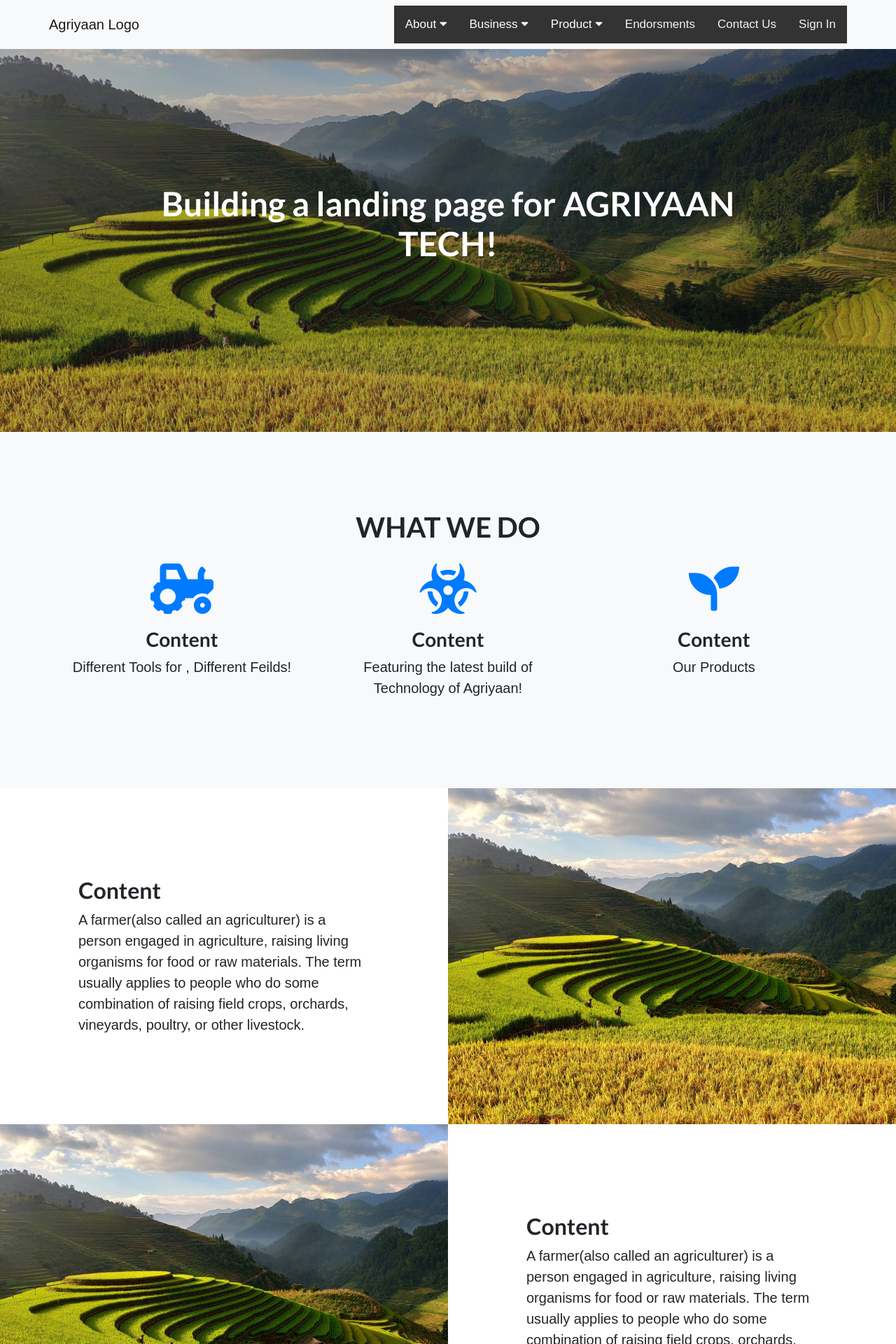
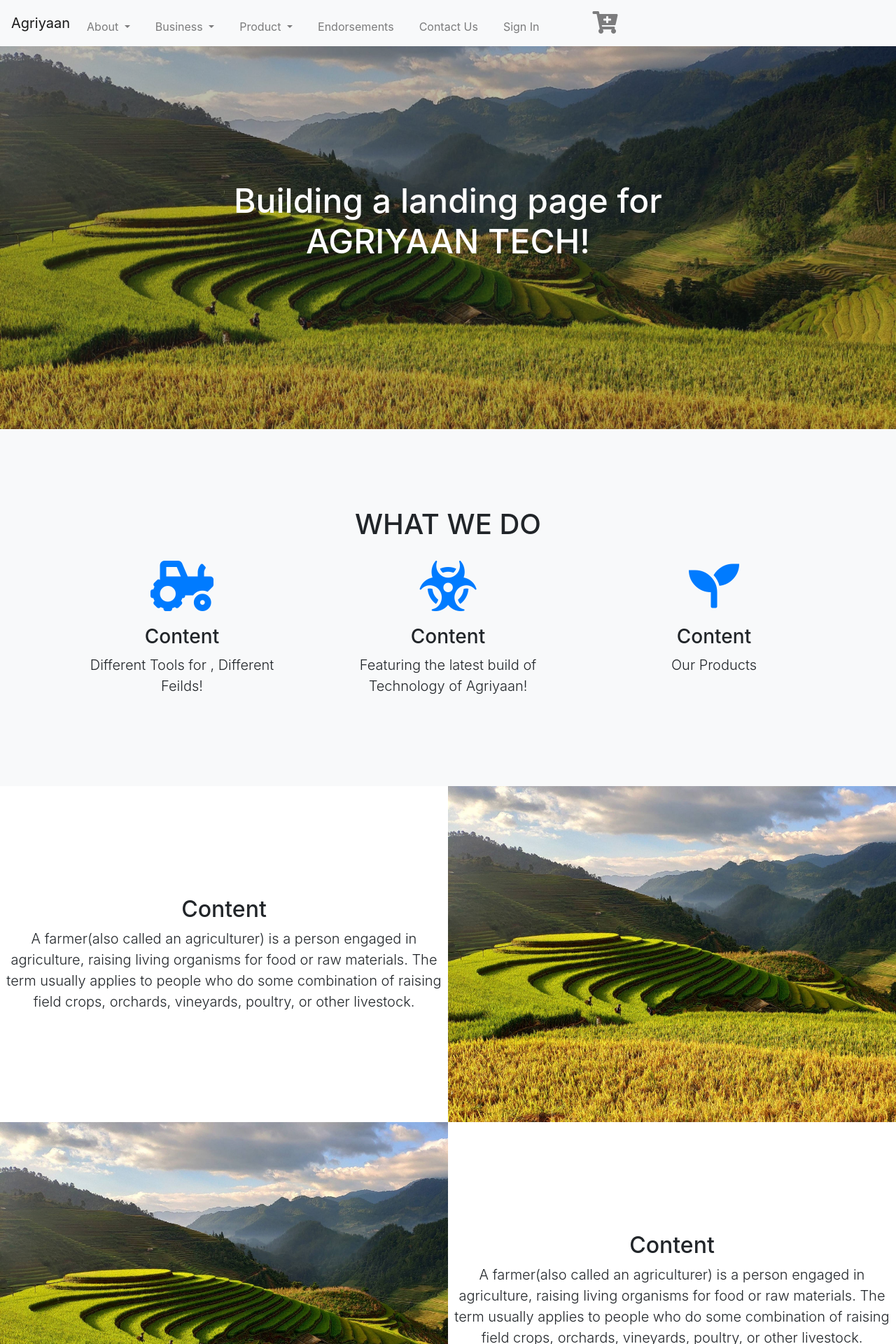
Before and after one commit to gandhias6/Agriyaan, a PHP site: page / in a window 1280 px wide; the page is wider, and only the part inside the window is pictured. Shown: the top 1920 px of that part at 70% size. Run offline with PHP 8.4, Linux system fonts and the light colour scheme; some libraries are stand-ins or nearby versions.

Commit message:
navbar changes

```diff
--- a/assets/css/dropdown.css
+++ b/assets/css/dropdown.css
@@ -1,4 +1,4 @@
-body {
+/* body {
   margin: 0;
   font-family: Arial;
 }
@@ -107,4 +107,4 @@ body {
     width: 100%;
     text-align: left;
   }
-}
+} */
--- a/assets/css/index.css
+++ b/assets/css/index.css
@@ -1,3 +1,8 @@
+.body {
+  margin: 0;
+  padding: 0;
+}
+
 .navbar-collapse {
   flex-grow: 0;
 }
@@ -22,10 +27,33 @@
   font-size: 1.5rem;
 }
 
+.smi {
+  display: flex;
+  justify-content: center;
+}
+
 .A {
   display: flex;
 }
 
-.collapse {
-  justify-content: center;
+@media only screen and (min-width: 1024px) {
+  .map {
+    width: 500px;
+    height: 500px;
+    margin: 0;
+  }
+  .smi {
+    width: 400px;
+  }
 }
+
+@media only screen and (min-width: 1261px) {
+  .map {
+    width: 700px;
+    height: 700px;
+  }
+}
+
+/* #navbarNavDropdown {
+  margin-left: 600px;
+} */
--- a/index.html
+++ b/index.html
@@ -27,10 +27,68 @@
       integrity="sha512-HK5fgLBL+xu6dm/Ii3z4xhlSUyZgTT9tuc/hSrtw6uzJOvgRr2a9jyxxT1ely+B+xFAmJKVSTbpM/CuL7qxO8w=="
       crossorigin="anonymous"
     />
+    <link rel="stylesheet" href="https://maxcdn.bootstrapcdn.com/bootstrap/4.0.0/css/bootstrap.min.css" integrity="sha384-Gn5384xqQ1aoWXA+058RXPxPg6fy4IWvTNh0E263XmFcJlSAwiGgFAW/dAiS6JXm" crossorigin="anonymous">
+
   </head>
 
   <body>
-    <nav class="navbar navbar-light navbar-expand bg-light navigation-clean">
+    <nav class="navbar navbar-expand-lg navbar-light bg-light">
+      <a class="navbar-brand" href="index.html" >Agriyaan</a>
+      <button class="navbar-toggler" type="button" data-toggle="collapse" data-target="#navbarNavDropdown" aria-controls="navbarNavDropdown" aria-expanded="false" aria-label="Toggle navigation">
+        <span class="navbar-toggler-icon"></span>
+      </button>
+      <div class="collapse navbar-collapse" id="navbarNavDropdown" style="text-align: right; align-items: flex-end;">
+        <ul class="navbar-nav" style="text-align: right; align-items: flex-end;">
+
+          <li class="nav-item dropdown" style="margin-right: 20px;">
+            <a class="nav-link dropdown-toggle" href="#" id="navbarDropdownMenuLink" data-toggle="dropdown" aria-haspopup="true" aria-expanded="false">
+              About
+            </a>
+            <div class="dropdown-menu" aria-labelledby="navbarDropdownMenuLink">
+              <a class="dropdown-item" href="#">Our Story</a>
+              <a class="dropdown-item" href="#">Our Team</a>
+              <a class="dropdown-item" href="#">Our Business Model</a>
+              <a class="dropdown-item" href="#">Our Constitution</a>
+              <a class="dropdown-item" href="#">Our Mentors</a>
+              <a class="dropdown-item" href="#">Awards & Associations</a>
+            </div>
+          </li>
+          <li class="nav-item dropdown" style="margin-right: 20px;">
+            <a class="nav-link dropdown-toggle" href="#" id="navbarDropdownMenuLink" data-toggle="dropdown" aria-haspopup="true" aria-expanded="false">
+              Business
+            </a>
+            <div class="dropdown-menu" aria-labelledby="navbarDropdownMenuLink">
+              <a class="dropdown-item" href="#">Overview</a>
+              <a class="dropdown-item" href="#">Rural Smart Technologies</a>
+              <a class="dropdown-item" href="#">Fast Moving Customer Goods</a>
+            </div>
+          </li>
+          <li class="nav-item dropdown" style="margin-right: 20px;">
+            <a class="nav-link dropdown-toggle" href="#" id="navbarDropdownMenuLink" data-toggle="dropdown" aria-haspopup="true" aria-expanded="false">
+              Product
+            </a>
+            <div class="dropdown-menu" aria-labelledby="navbarDropdownMenuLink">
+              <a class="dropdown-item" href="#">BAAHR®</a>
+              <a class="dropdown-item" href="#">ANTILIZ®</a>
+              <a class="dropdown-item" href="#">Upcoming Products</a>
+            </div>
+          </li>
+          <li class="nav-item" style="margin-right: 20px;">
+            <a class="nav-link" href="#">Endorsements</a>
+          </li>
+          <li class="nav-item" style="margin-right: 20px;">
+            <a class="nav-link" href="#">Contact Us</a>
+          </li>
+          <li class="nav-item" style="margin-right: 20px;">
+            <a class="nav-link" href="#">Sign In</a>
+          </li>
+          <li class="nav-item" style="margin-right: 20px;">
+            <a class="nav-link" href="#"><i class="fas fa-cart-plus fa-2x" style="margin-left: 40px;"></i></a>
+          </li>
+        </ul>
+      </div>
+    </nav>
+    <!-- <nav class="navbar navbar-light navbar-expand bg-light navigation-clean">
       <div class="container">
         <a class="navbar-brand" href="./index.html">Agriyaan Logo</a>
         <button
@@ -85,7 +143,7 @@
 
 
       </div>
-    </nav>
+    </nav> -->
     <header
       class="masthead text-white text-center"
       style="background:url('assets/img/NB4I8Ax.jpg')no-repeat center center;background-size:cover;"
@@ -155,7 +213,7 @@
           >
             <span></span>
           </div>
-          <div class="col-lg-6 my-auto order-lg-1 showcase-text">
+          <div class="col-lg-6 my-auto order-lg-1 showcase-text" style="text-align: center;">
             <h2>Content</h2>
             <p class="lead mb-0">
               A farmer(also called an agriculturer) is a person engaged in
@@ -173,7 +231,7 @@
           >
             <span></span>
           </div>
-          <div class="col-lg-6 my-auto order-lg-1 showcase-text">
+          <div class="col-lg-6 my-auto order-lg-1 showcase-text" style="text-align: center;">
             <h2>Content</h2>
             <p class="lead mb-0">
               A farmer(also called an agriculturer) is a person engaged in
@@ -191,7 +249,7 @@
           >
             <span></span>
           </div>
-          <div class="col-lg-6 my-auto order-lg-1 showcase-text">
+          <div class="col-lg-6 my-auto order-lg-1 showcase-text" style="text-align: center;">
             <h2>Content</h2>
             <p class="lead mb-0">
               A farmer(also called an agriculturer) is a person engaged in
@@ -252,18 +310,19 @@
       style="background:url('assets/img/NB4I8Ax.jpg')no-repeat center center;background-size:cover;"
     ></section>
 
-    <div class="row">
+    <div class="row" style="margin: auto;">
       <div class="col-lg-6">
-        <div class="map">
+        <div class="map" style="height: 400px;">
           <iframe
             src="https://www.google.com/maps/embed?pb=!1m16!1m12!1m3!1d3557.995976942176!2d75.74437041499769!3d26.903622783131507!2m3!1f0!2f0!3f0!3m2!1i1024!2i768!4f13.1!2m1!1s554%2C%20MOTI%20NAGAR%20WEST%20DR%20HABIB%20MARG%20JAIPUR%20Jaipur%20RJ%20302021%20IN!5e0!3m2!1sen!2sin!4v1612280258459!5m2!1sen!2sin"
-            width="600"
-            height="450"
+            width="100%"
+            height="100%"
             frameborder="0"
             style="border:0;"
             allowfullscreen=""
             aria-hidden="false"
             tabindex="0"
+            style="margin: auto;"
           ></iframe>
         </div>
       </div>
@@ -283,6 +342,7 @@
           </ul>
           <br />
           <div class="col-lg-6 my-auto h-100 text-center text-lg-right">
+            <div class="smi">
               <ul class="list-inline mb-0">
                 <li class="list-inline-item">
                   <a href="#"><i class="fab fa-facebook-square fa-4x"></i></a>
@@ -294,6 +354,8 @@
                   <a href="#"><i class="fab fa-instagram fa-4x"></i></a>
                 </li>
               </ul>
+            </div>
+
           </div>
         </div>
       </div>
```
Lines whose indentation alone changed are shown as unchanged.
